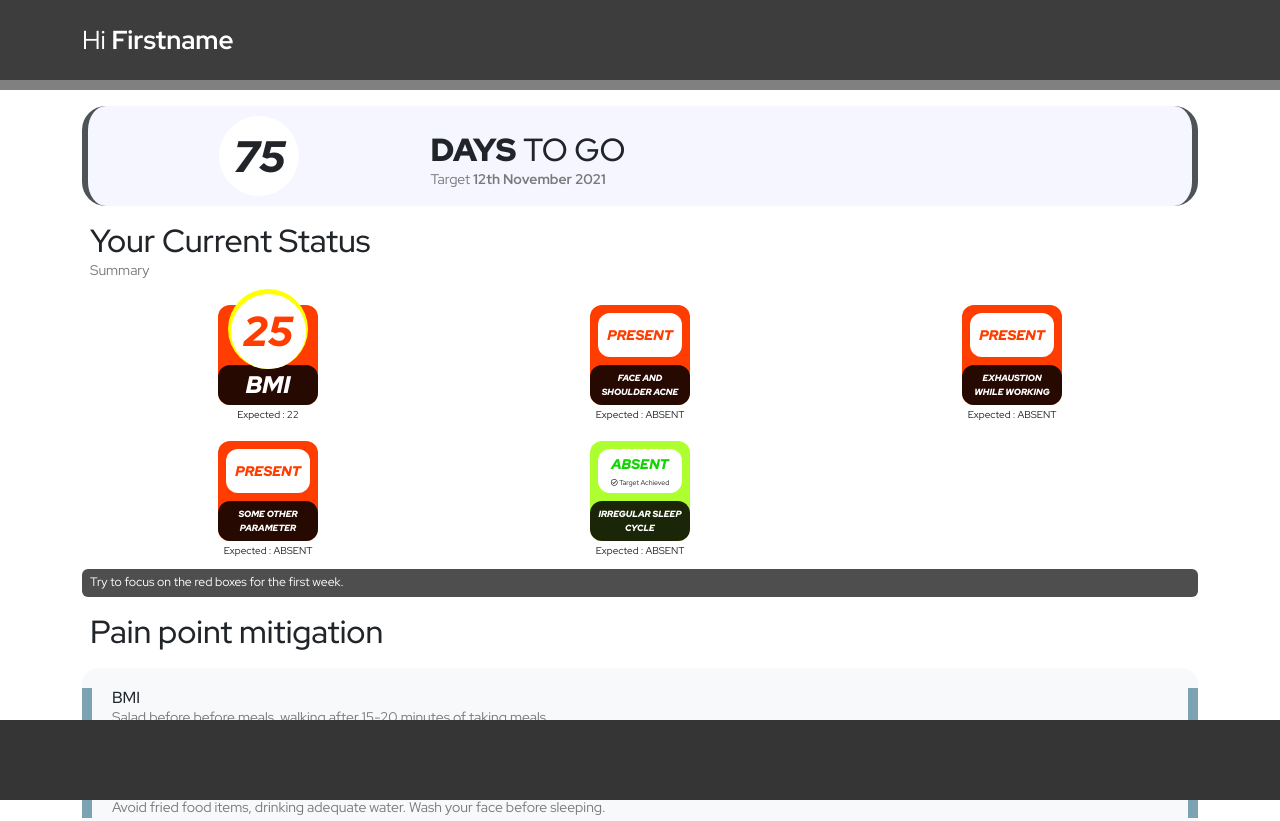
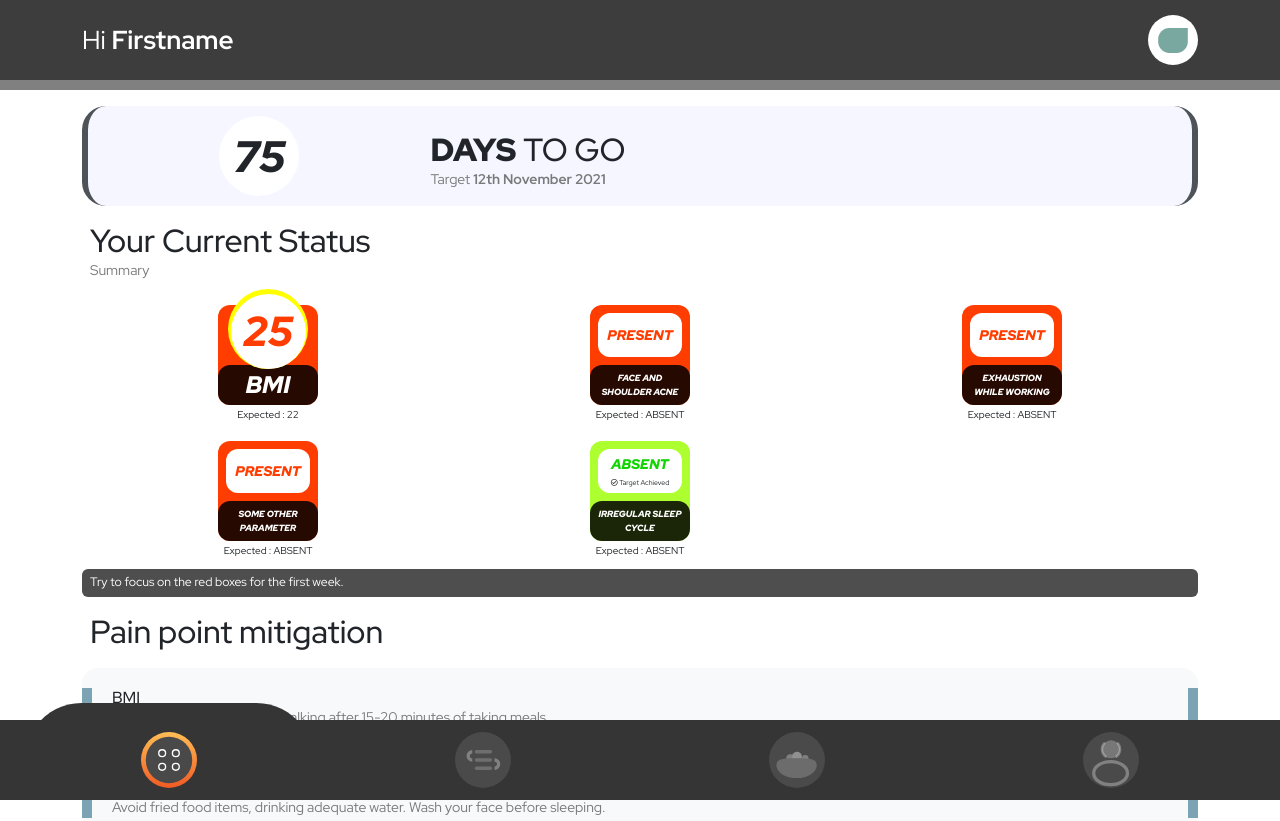
Before and after one commit to Debaprasad-dez/healthui, a plain HTML site: page index.html in a window 1280 px wide. Shown: the top 821 px of the page. Drawn offline with nearby package versions, Linux system fonts and the light colour scheme; the site is published under a folder, as on GitHub Pages, so addresses that start at the root find nothing.

Commit message:
first commit

```diff
--- a/index.html
+++ b/index.html
@@ -25,7 +25,7 @@
                         <h3 class="text-white" style="line-height: 50px;font-size: 26px;"><span style="font-weight: 100;">Hi </span>  <span style="font-weight: 700;">Firstname</span></h3>
                     </div>
                     <div class="col-3 text-end">
-                        <img src="/assets/chat.svg" style="height: 50px;" alt="">
+                        <img src="assets/chat.svg" style="height: 50px;" alt="">
                     </div>
                 </div>
             </div>
@@ -196,7 +196,7 @@
             <div class="row">
                 <div class="col-3 m-0">
                     <div class="w-100 m-0 p-0" style="height: 17px;">
-                        <img class="w-100 m-0 p-0" src="/assets/menuCap.svg"  alt="">
+                        <img class="w-100 m-0 p-0" src="assets/menuCap.svg"  alt="">
                     </div>
                 </div>
             </div>
@@ -206,22 +206,22 @@
             <div class="row ">
                 <div class="col-3 ">
                     <div class="text-center" style="">
-                        <img src="/assets/homeActive.svg" style="height: 56px;" alt="">
+                        <img src="assets/homeActive.svg" style="height: 56px;" alt="">
                     </div>
                 </div>
                 <div class="col-3 ">
                     <div class="text-center" style="">
-                        <img src="/assets/advisory.svg" style="height: 56px;" alt="">
+                        <img src="assets/advisory.svg" style="height: 56px;" alt="">
                     </div>
                 </div>
                 <div class="col-3 ">
                     <div class="text-center" style="">
-                        <img src="/assets/meal.svg" style="height: 56px;" alt="">
+                        <img src="assets/meal.svg" style="height: 56px;" alt="">
                     </div>
                 </div>
                 <div class="col-3 ">
                     <div class="text-center" style="">
-                        <img src="/assets/progress.svg" style="height: 56px;" alt="">
+                        <img src="assets/progress.svg" style="height: 56px;" alt="">
                     </div>
                 </div>
 
```
